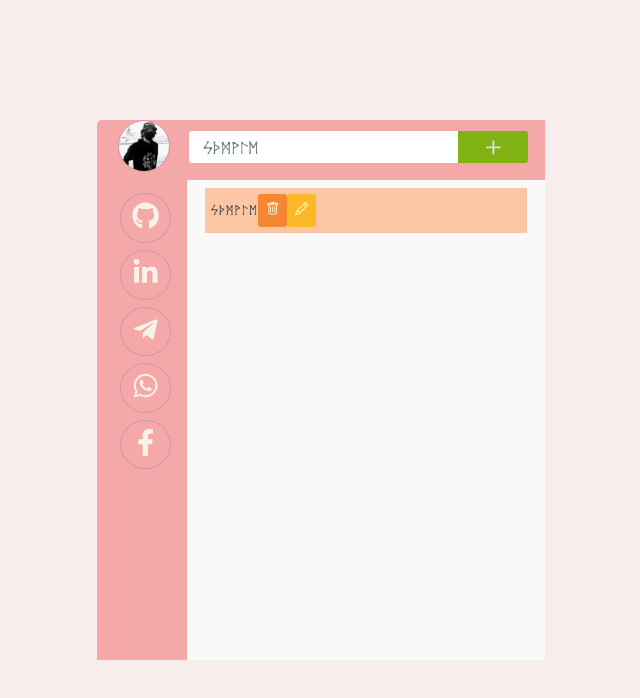
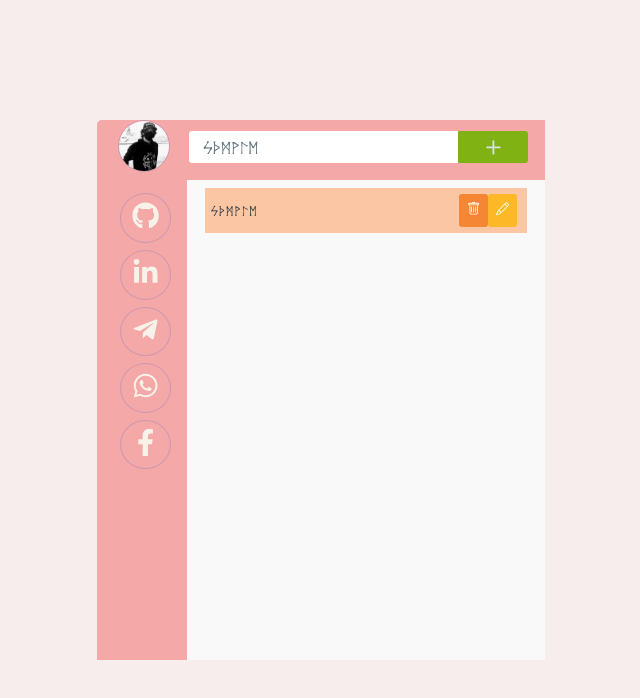
Before and after one commit to MoranggNormal/react-to-do-app, a React (Create React App) app: page / in a window 1280 px wide. Both pictures are taken after typing "Sample" into the empty fields and a click on the button 812 px from the left and 147 px from the top of the page. Shown: the top 698 px of the page, without its empty margins (319-959 px from the left). Built offline with nearby package versions, Linux system fonts and the light colour scheme.

Commit message:
Adjusted task list and buttons.

```diff
--- a/src/App.js
+++ b/src/App.js
@@ -19,6 +19,7 @@ function App() {
   const [list, setList] = React.useState([])
 
   const handleClick = () => {
+    if(input.length > 31) return
     if(input === '') return
     const find = list.findIndex(val => val.todo === input)
     if(find < 0){
@@ -61,12 +62,15 @@ function App() {
 
           <ul>
           {list.map((item, index) =>
-            <Item key={index}>
-            {item.todo}
+            <Item key={index} item={item}>
+
+
+
 
           <Delete handleDelete={() => handleDelete(item)} />
 
           <Edit handleEdit={() => handleEdit(item)}/>
+
           </Item>
           )}
          </ul>
--- a/src/components/Item.js
+++ b/src/components/Item.js
@@ -2,6 +2,7 @@ import React from 'react'
 import styled from 'styled-components'
 
 const ListItem = styled.li`
+  display: flex;
   min-width: 100%;
   max-width: 100%;
   padding: 0.4rem;
@@ -20,15 +21,25 @@ const ListItem = styled.li`
 const H5 = styled.h5`
   font-family: Rune;
   color: #393e46;
-
+  min-width: 80%;
+  max-width: 80%;
+  display: flex;
+  align-items: center;
+`
+const Span = styled.span`
+  min-width: 20%;
+  max-width: 20%;
 `
 
-const Item = ({children}) => {
+const Item = ({item, children}) => {
   return (
     <ListItem>
     <H5>
+      {item.todo}
+  </H5>
+  <span>
     {children}
-  </H5>
+  </span>
     </ListItem>
   )
 }
```
